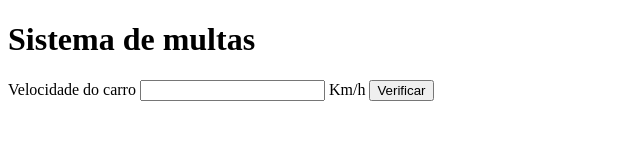
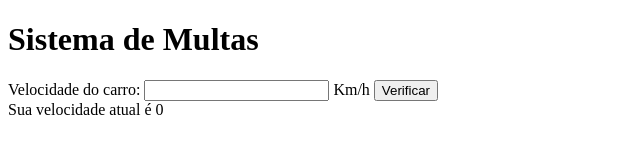
Before and after one commit to BrunaSolemar/Estudos-JavaScript, a plain HTML site: page aula11/ex010.html in a window 1280 px wide. Both pictures are taken after a click on the button "Verificar". Shown: the whole page, without its empty margins (0-640 px from the left). Drawn offline with Linux system fonts and the light colour scheme.

Commit message:
site condição

```diff
--- a/aula11/ex010.html
+++ b/aula11/ex010.html
@@ -6,21 +6,18 @@
     <title>DETRAN</title>
 </head>
 <body>
-    <h1>Sistema de multas</h1>
-    Velocidade do carro <input type="number" name="txtvel" id="txtvel"> Km/h
-    <input type="button" value="Verificar" onclick="calcular">
+    <h1>Sistema de Multas</h1>
+    Velocidade do carro: <input type="number" name="txtvel" id="txtvel"> Km/h
+    <input type="button" value="Verificar" onclick="calcular()">
     <div id="res">
 
     </div>
-
     <script>
-
-        function calcular(){
+        function calcular() {
             var txtv = window.document.querySelector('input#txtvel')
-            var res = window.documente.querySelector('div#res')
+            var res = window.document.querySelector('div#res')
             var vel = Number(txtv.value)
-            res.innerHTML = `Sua velucidade atual é de ${vel}`
-
+            res.innerHTML = `Sua velocidade atual é ${vel}`
         }
     </script>
 </body>
```
